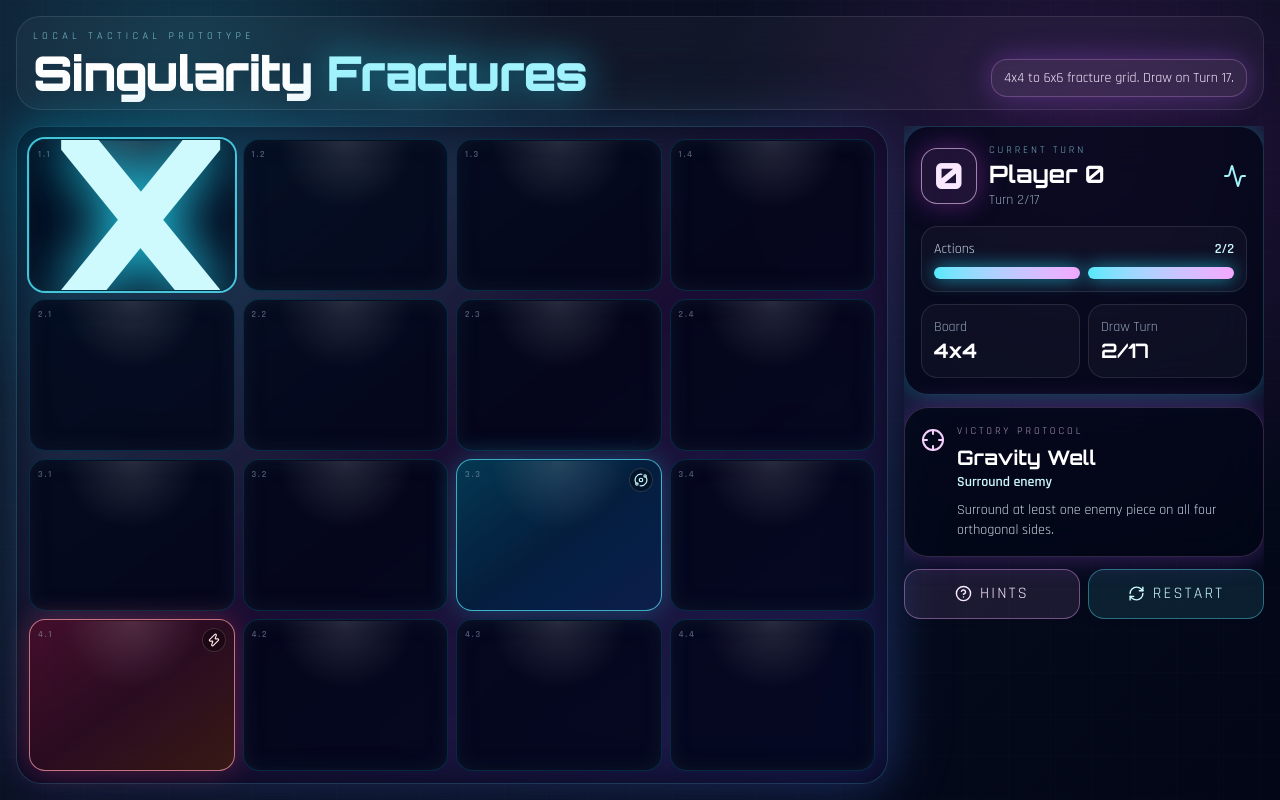
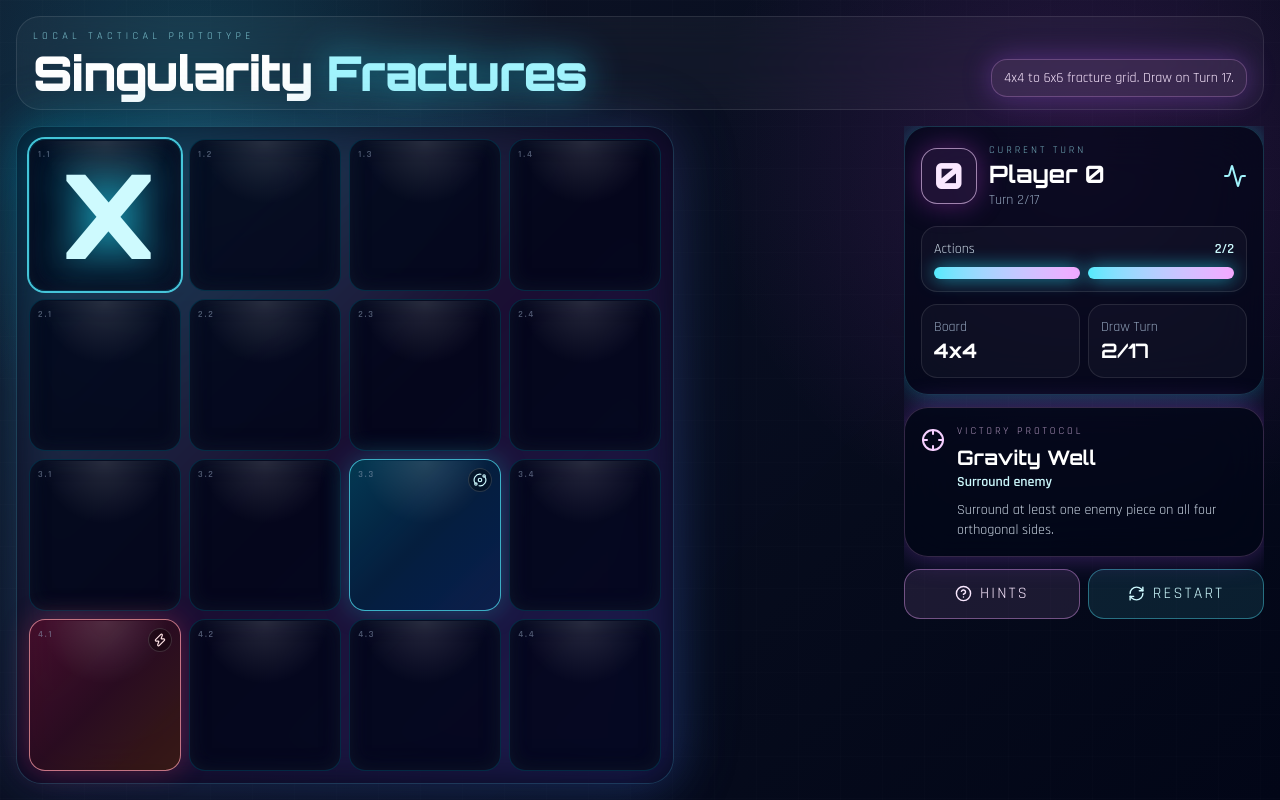
Before and after one commit to Chewapcheche/singularity, a React (Vite) app: page / in a window 1280 px wide. Both pictures are taken after a click on the button "1.1". Built offline with nearby package versions, Linux system fonts and the light colour scheme.

Commit message:
Restore square board cells
Co-authored-by: Chewapcheche <Chewapcheche@users.noreply.github.com>

```diff
--- a/src/App.tsx
+++ b/src/App.tsx
@@ -42,7 +42,7 @@ function App() {
         </header>
 
         <div className="grid min-h-0 items-stretch gap-3 sm:gap-4 lg:grid-cols-[minmax(0,1fr)_minmax(300px,360px)]">
-          <div className="flex min-h-0 items-stretch justify-stretch">
+          <div className="flex min-h-0 items-start justify-start">
             <GameBoard
               board={board}
               activeBoardSize={activeBoardSize}
--- a/src/components/BoardCell.tsx
+++ b/src/components/BoardCell.tsx
@@ -36,7 +36,7 @@ export function BoardCell({ cell, isSelected, currentPlayer, onSelect }: BoardCe
       onClick={() => onSelect(cell.id)}
       onDragStart={(event) => event.preventDefault()}
       className={[
-        'group relative min-h-0 overflow-hidden rounded-xl border bg-slate-950/80 transition duration-200 ease-out [container-type:inline-size] sm:rounded-2xl',
+        'group relative h-full w-full min-h-0 overflow-hidden rounded-xl border bg-slate-950/80 transition duration-200 ease-out [container-type:inline-size] sm:rounded-2xl',
         'hover:-translate-y-0.5 hover:border-cyan-300/80 hover:shadow-neon focus:outline-none focus:ring-2 focus:ring-cyan-300/80',
         cell.anomaly
           ? `bg-gradient-to-br ${anomalyClasses[cell.anomaly.type]}`
@@ -59,7 +59,7 @@ export function BoardCell({ cell, isSelected, currentPlayer, onSelect }: BoardCe
       {cell.piece && (
         <span
           className={[
-            'pointer-events-none absolute inset-0 z-10 flex select-none items-center justify-center font-display text-[92cqw] font-black leading-none tracking-[-0.08em] scale-x-[1.18] scale-y-[1.22]',
+            'pointer-events-none absolute inset-0 z-10 flex select-none items-center justify-center font-display text-[78cqw] font-black leading-none tracking-[-0.06em]',
             cell.piece === 'X'
               ? 'text-cyan-100 drop-shadow-[0_0_22px_rgba(34,211,238,1)]'
               : 'text-fuchsia-100 drop-shadow-[0_0_22px_rgba(217,70,239,1)]',
--- a/src/components/GameBoard.tsx
+++ b/src/components/GameBoard.tsx
@@ -22,7 +22,7 @@ export function GameBoard({
 
   return (
     <section
-      className="relative flex min-h-0 w-full rounded-[1.6rem] border border-cyan-300/20 bg-slate-950/55 p-2 shadow-[0_0_70px_rgba(8,145,178,0.18)] backdrop-blur-xl sm:p-3"
+      className="relative flex aspect-square h-full max-h-full max-w-full rounded-[1.6rem] border border-cyan-300/20 bg-slate-950/55 p-2 shadow-[0_0_70px_rgba(8,145,178,0.18)] backdrop-blur-xl sm:p-3"
     >
       <div className="absolute -inset-px -z-10 rounded-[1.6rem] bg-gradient-to-br from-cyan-500/30 via-fuchsia-500/10 to-indigo-500/25 blur-xl" />
       <div
```
